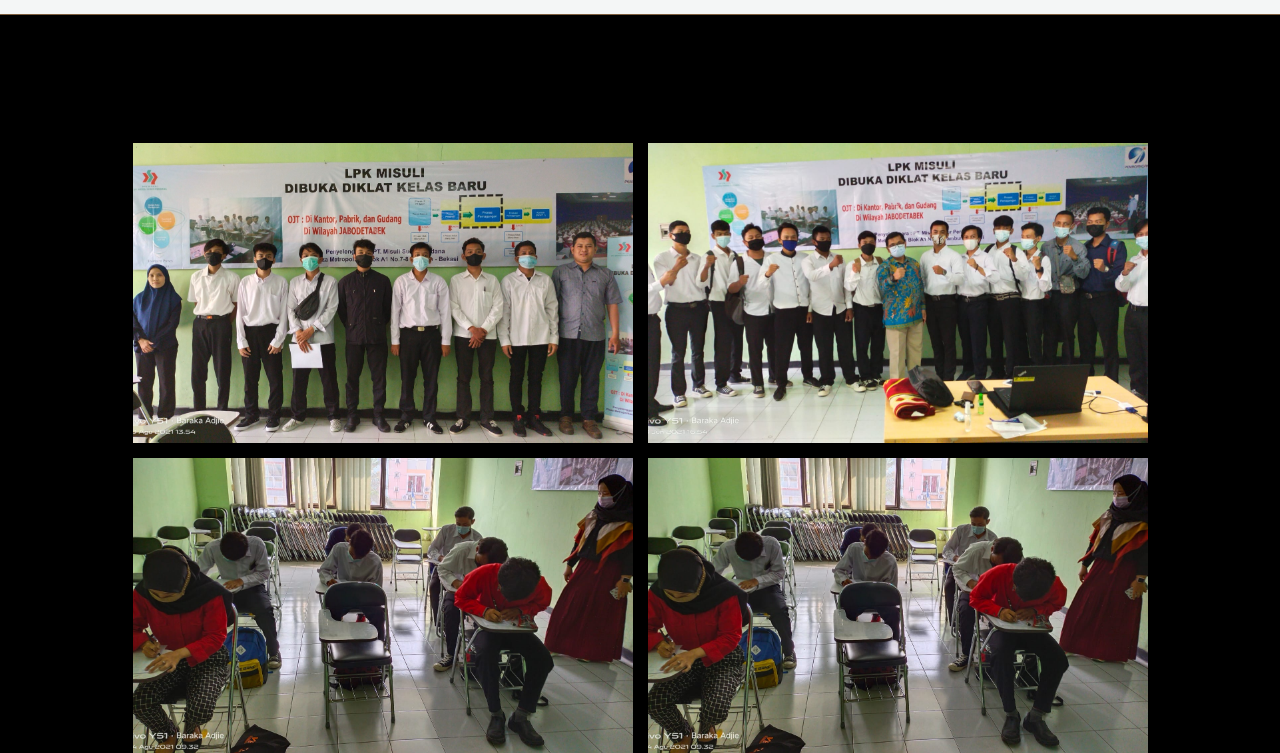
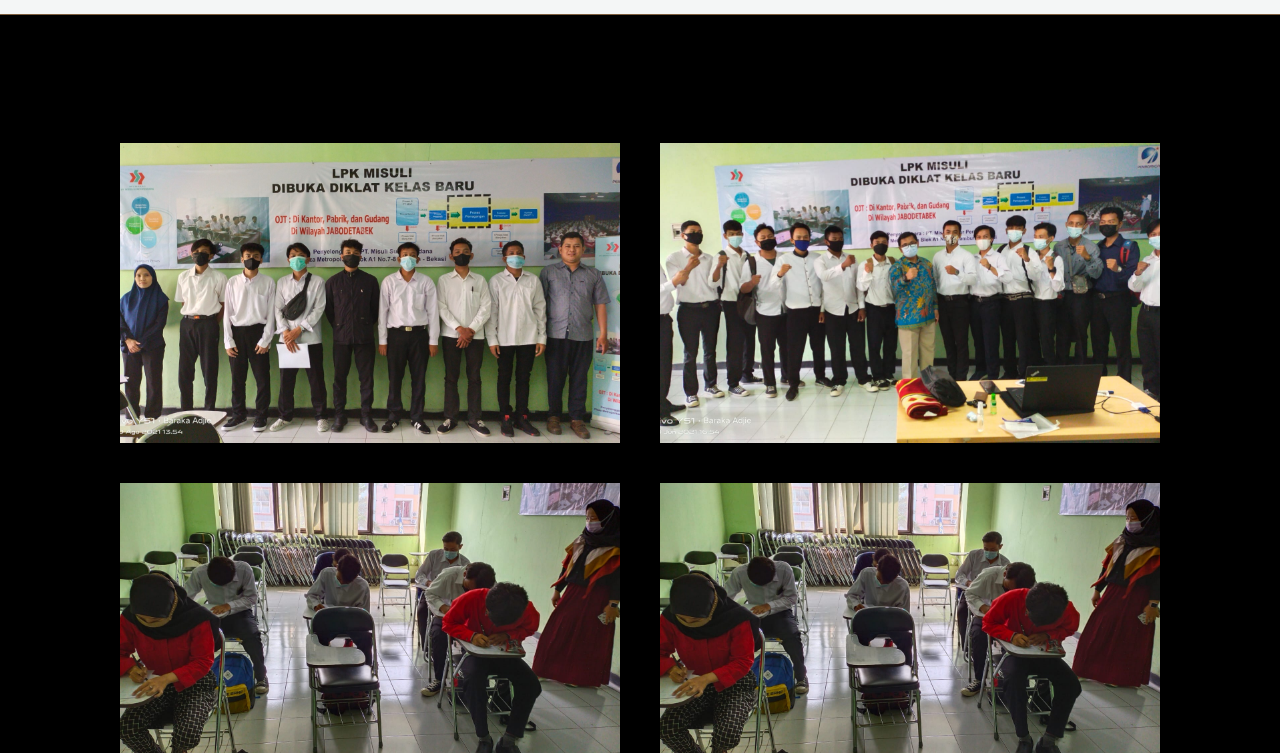
Before and after one commit to mmhdagungg/mmhdagungg.github.io, a plain HTML site: page Components/gallery.html in a window 1280 px wide. Shown: the part 47-800 px from the top of the page. Drawn offline with nearby package versions, Linux system fonts and the light colour scheme.

Commit message:
add hover img gallery

```diff
--- a/css/gallery.css
+++ b/css/gallery.css
@@ -136,54 +136,19 @@
   width: 100%;
   justify-content: center;
   background-color: black;
-  gap: 15px;
+  gap: 40px;
 }
 .img-gallery img {
   width: 500px;
   height: 300px;
   object-fit: cover;
   object-position: center;
+  transition: transform 0.3s;
 }
 
-/* .gallery-container {
-  min-height: 120vh;
-  text-align: center;
-  background-color: #2c3e50;
-  padding: 7rem;
+.img-gallery img:hover {
+  transform: scale(1.1);
 }
-
-.gallery-container h2 {
-  color: white;
-  margin-bottom: 20px;
-  font-size: 40px;
-}
-
-.gallery {
-  display: flex;
-  flex-wrap: wrap;
-  justify-content: center;
-  align-items: center;
-  gap: 15px;
-}
-
-.gallery-item {
-  width: calc(25% - 15px);
-  aspect-ratio: 1/1;
-  overflow: hidden;
-  border-radius: 10px;
-}
-
-.gallery-item img {
-  width: 100%;
-  height: 100%;
-  object-fit: cover;
-  border-radius: 10px;
-  transition: transform 0.3s ease;
-}
-
-.gallery-item img:hover {
-  transform: scale(1.1);
-} */
 
 /* Footer */
 footer {
```
Also changed, not shown: Components/gallery.html (+0 -34 lines).
